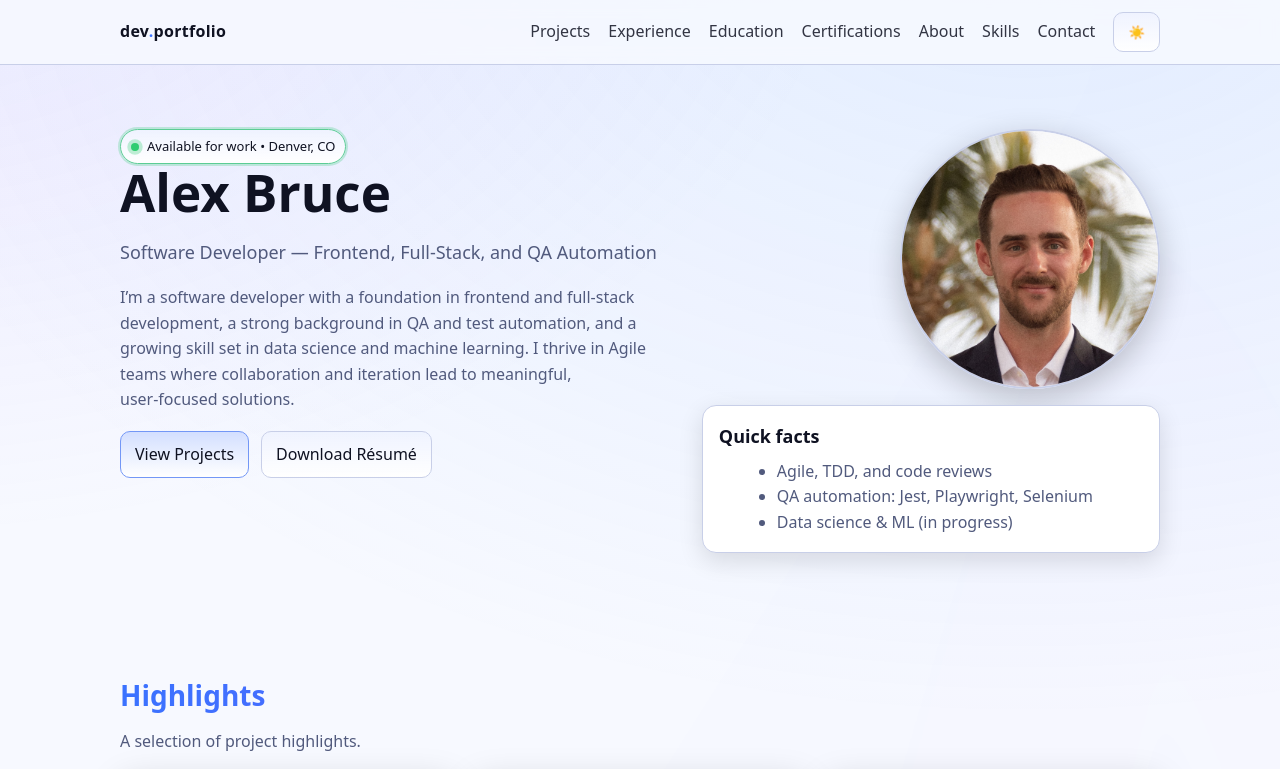
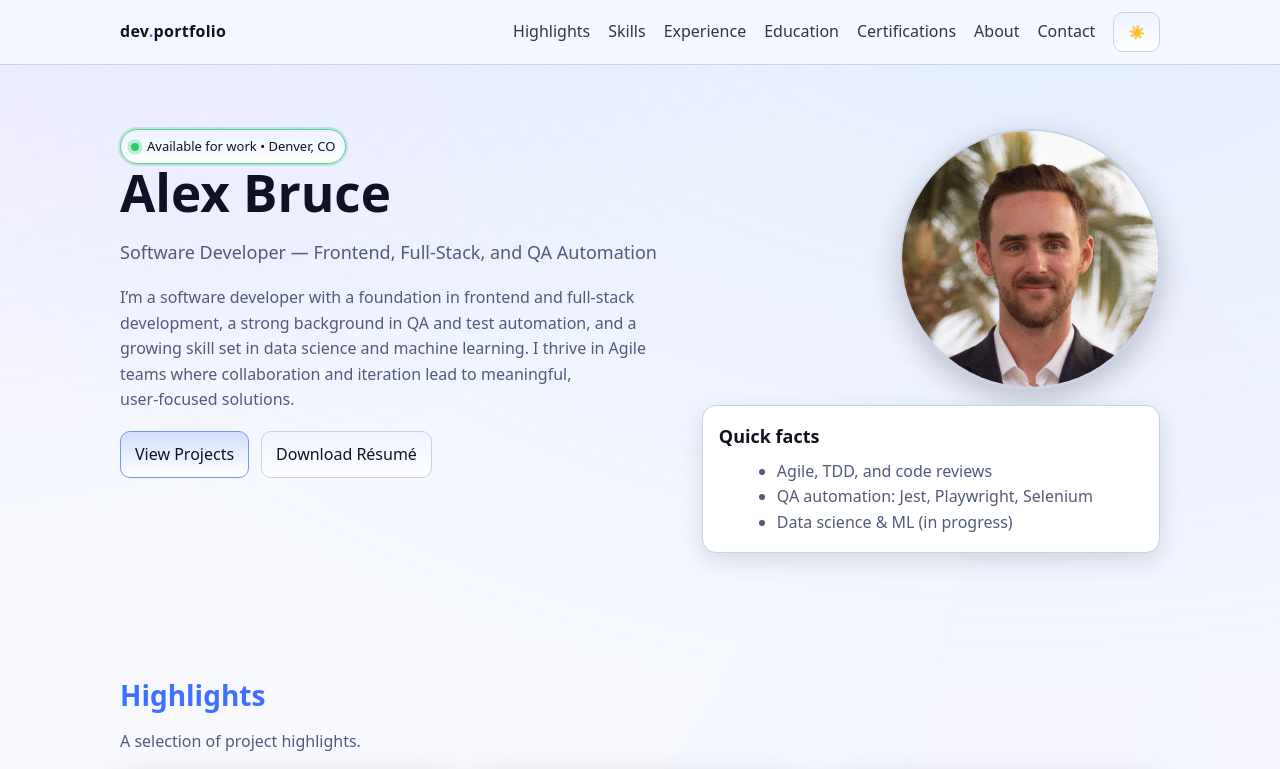
Before and after one commit to Alexbruce1/portfolio2025, a React (Vite) app: page / in a window 1280 px wide. Shown: the top 769 px of the page. Built offline with nearby package versions, Linux system fonts and the light colour scheme.

Commit message:
ux(nav): reorder sections for recruiter-first flow; nav labels updated (Highlights first, About near end)

```diff
--- a/src/App.jsx
+++ b/src/App.jsx
@@ -31,11 +31,11 @@ export default function App() {
       <main id="main-content" role="main">
         <Hero />
         <Projects />
+        <Skills />
         <Experience />
         <Education />
         <Certifications />
         <About />
-        <Skills />
         <Contact />
       </main>
       <Footer year={year} />
--- a/src/components/Header.jsx
+++ b/src/components/Header.jsx
@@ -6,12 +6,12 @@ export default function Header({ onToggleTheme, theme }) {
       <div className="container nav">
         <a href="#home" className="brand" aria-label="Home, dev portfolio brand">dev<span className="dot">.</span>portfolio</a>
         <nav className="nav-links" aria-label="Primary">
-          <a href="#projects" className="hide-sm">Projects</a>
+          <a href="#projects" className="hide-sm">Highlights</a>
+          <a href="#skills" className="hide-sm">Skills</a>
           <a href="#experience" className="hide-sm">Experience</a>
           <a href="#education" className="hide-sm">Education</a>
           <a href="#certifications" className="hide-sm">Certifications</a>
           <a href="#about" className="hide-sm">About</a>
-          <a href="#skills" className="hide-sm">Skills</a>
           <a href="#contact">Contact</a>
           <button
             className="btn"
```
